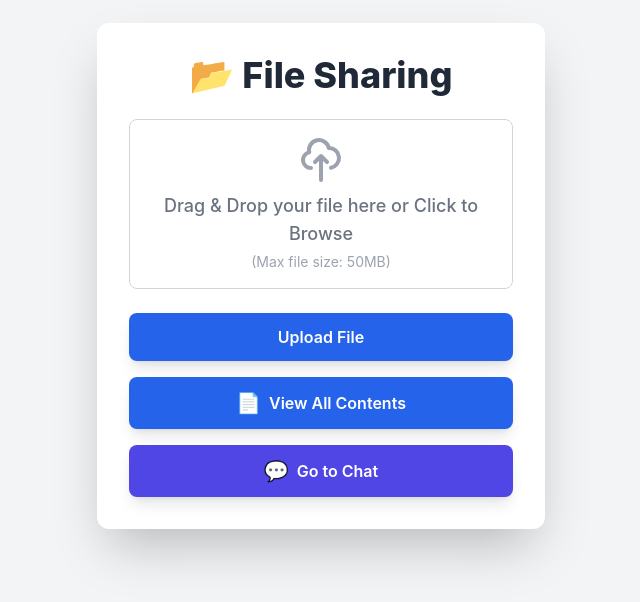
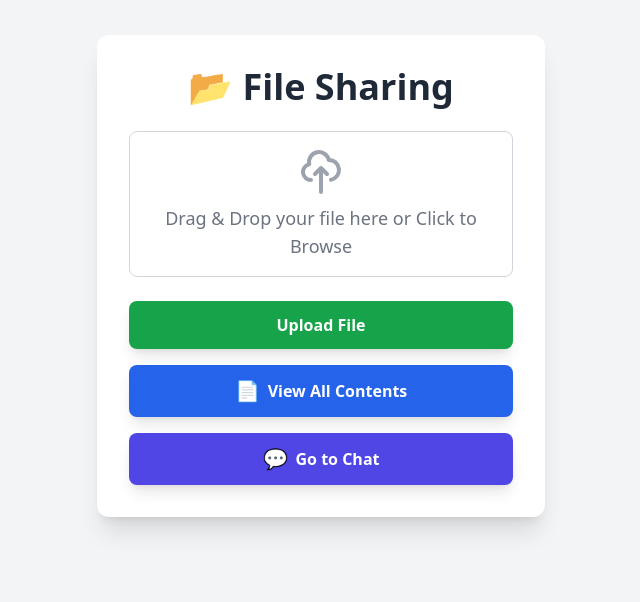
Before and after one commit to thisnat/file-sharing, a website: page src/index.html in a window 1280 px wide. Shown: the part 124-726 px from the top of the page, without its empty margins (319-959 px from the left). Drawn offline with nearby package versions, Linux system fonts and the light colour scheme.

Commit message:
fix: ui edit

```diff
--- a/src/index.html
+++ b/src/index.html
@@ -6,16 +6,16 @@
     <title>File Sharing</title>
     <!-- Tailwind CSS CDN -->
     <script src="https://cdn.tailwindcss.com"></script>
-    <style>
+    <!-- <style>
         /* Apply Inter font globally */
         body {
             font-family: 'Inter', sans-serif;
         }
-    </style>
+    </style> -->
 </head>
 <body class="bg-gray-100 min-h-screen flex items-center justify-center p-4">
-    <div class="bg-white p-8 rounded-xl shadow-2xl w-full max-w-md">
-        <h1 class="text-4xl font-extrabold text-gray-800 mb-6 text-center">
+    <div class="bg-white p-8 rounded-xl shadow-xl w-full max-w-md">
+        <h1 class="text-4xl font-bold text-gray-800 mb-6 text-center">
             <span role="img" aria-label="folder">📂</span> File Sharing
         </h1>
 
@@ -33,13 +33,12 @@
                         <path stroke-linecap="round" stroke-linejoin="round" d="M7 16a4 4 0 01-.88-7.903A5 5 0 0115.9 6L16 6a5 5 0 011 9.9M15 13l-3-3m0 0l-3 3m3-3v12" />
                     </svg>
                     <span id="fileName" class="text-lg font-medium">Drag & Drop your file here or Click to Browse</span>
-                    <span class="text-sm text-gray-400 mt-1">(Max file size: 50MB)</span>
                 </label>
             </div>
 
             <button
                 type="submit"
-                class="w-full bg-blue-600 hover:bg-blue-700 text-white font-semibold py-3 px-6 rounded-lg shadow-lg transition duration-300 ease-in-out transform hover:scale-105 focus:outline-none focus:ring-2 focus:ring-blue-500 focus:ring-opacity-50"
+                class="w-full bg-green-600 hover:bg-green-700 text-white font-semibold py-3 px-6 rounded-lg shadow-lg transition duration-300 ease-in-out transform hover:scale-105 focus:outline-none focus:ring-2 focus:ring-blue-500 focus:ring-opacity-50"
             >
                 Upload File
             </button>
--- a/src/main.js
+++ b/src/main.js
@@ -94,6 +94,6 @@ wss.on('connection', (ws) => {
 })
 
 server.listen(PORT, () => {
-  console.log(`💐 Server is running at http://${getIpv4()}:${PORT}/`)
-  console.log(`WebSocket server running on ws://${getIpv4()}:${PORT}`)
+  console.log(`💐 Http server running on http://${getIpv4()}:${PORT}/`)
+  console.log(`💬 WebSocket server running on ws://${getIpv4()}:${PORT}`)
 })
```
Also changed, not shown: src/chat.html (+0 -13 lines), src/upload_success.html (+5 -5 lines).
